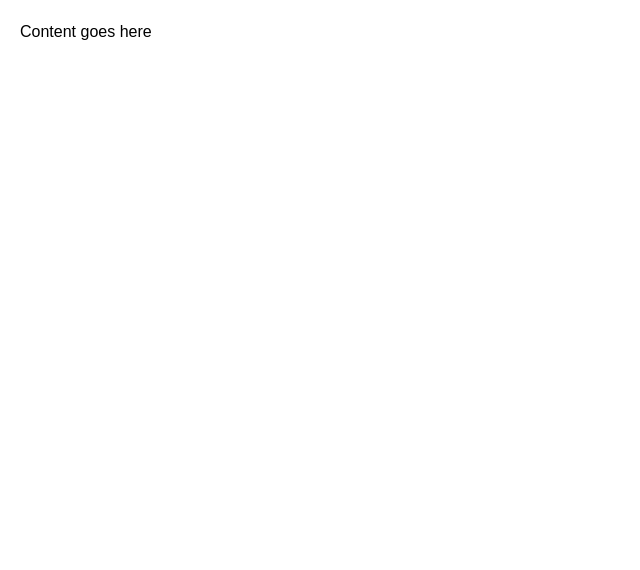
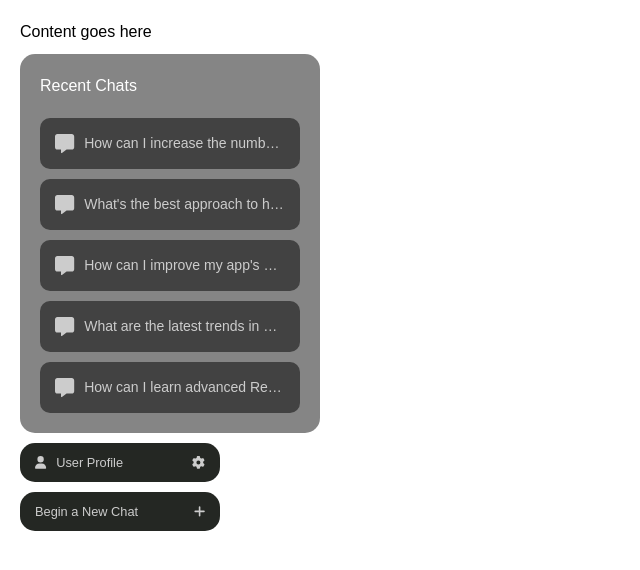
Before and after one commit to 1209kes/React-Session-TF, a React (Vite) app in the folder chat-project/: page /component in a window 1280 px wide. Shown: the top 570 px of the page, without its empty margins (0-640 px from the left). Built offline with nearby package versions, Linux system fonts and the light colour scheme.

Commit message:
step2,3: message & button

```diff
--- a/chat-project/package.json
+++ b/chat-project/package.json
@@ -10,6 +10,9 @@
     "preview": "vite preview"
   },
   "dependencies": {
+    "@fortawesome/fontawesome-svg-core": "^6.7.2",
+    "@fortawesome/free-solid-svg-icons": "^6.7.2",
+    "@fortawesome/react-fontawesome": "^0.2.2",
     "react": "^18.3.1",
     "react-dom": "^18.3.1",
     "react-router-dom": "^7.1.2"
--- /dev/null
+++ b/chat-project/src/components/MessageItem/MessageItem.jsx
@@ -0,0 +1,14 @@
+import styles from "./MessageItem.module.css";
+import { FontAwesomeIcon } from "@fortawesome/react-fontawesome";
+import { faMessage } from "@fortawesome/free-solid-svg-icons";
+
+const MessageItem = ({ message, onClick }) => {
+    return (
+        <div className={styles.messageItem} onClick={onClick}>
+            <FontAwesomeIcon icon={faMessage} className={styles.messageIcon} />
+            <span className={styles.messageText}>{message}</span>
+        </div>
+    );
+};
+
+export default MessageItem;
--- /dev/null
+++ b/chat-project/src/components/MessageItem/MessageItem.module.css
@@ -0,0 +1,28 @@
+.messageItem {
+    display: flex;
+    align-items: center;
+    gap: 10px;
+    background-color: #424242;
+    padding: 15px;
+    border-radius: 10px;
+    cursor: pointer;
+    transition: background-color 0.2s ease;
+}
+
+.messageItem:hover {
+    background-color: #444444;
+}
+
+.messageText {
+    flex-grow: 1;
+    color: #cccccc;
+    font-size: 14px;
+    white-space: nowrap;
+    overflow: hidden;
+    text-overflow: ellipsis;
+}
+
+.messageIcon {
+    font-size: 1.2rem;
+    color: #cccccc;
+}
--- /dev/null
+++ b/chat-project/src/components/MessageList/MessageList.jsx
@@ -0,0 +1,15 @@
+import styles from "./MessageList.module.css";
+import MessageItem from "../MessageItem/MessageItem";
+
+const MessageList = ({ messages, setSelectedChat }) => {
+    return (
+        <div className={styles.messageList}>
+            <div className={styles.messageTitle}>Recent Chats</div>
+            {messages.map((message, index) => (
+                <MessageItem key={index} message={message} onClick={() => setSelectedChat(index)} />
+            ))}
+        </div>
+    );
+};
+
+export default MessageList;
--- /dev/null
+++ b/chat-project/src/components/MessageList/MessageList.module.css
@@ -0,0 +1,16 @@
+.messageList {
+    display: flex;
+    flex-direction: column;
+    gap: 10px;
+    background-color: rgba(30, 30, 30, 0.54);
+    padding: 20px;
+    border-radius: 15px;
+    width: 300px;
+}
+
+.messageTitle {
+    font-size: 16px;
+    font-weight: 500;
+    color: #ffffff;
+    margin-bottom: 10px;
+}
--- /dev/null
+++ b/chat-project/src/components/shared/Button/Button.jsx
@@ -0,0 +1,15 @@
+import React from "react";
+import { FontAwesomeIcon } from "@fortawesome/react-fontawesome";
+import styles from "./Button.module.css";
+
+const Button = ({ label, onClick, leftIcon, rightIcon }) => {
+    return (
+        <button onClick={onClick} className={styles.button}>
+            {leftIcon && <FontAwesomeIcon icon={leftIcon} className={styles.icon} />}
+            <span className={styles.label}>{label}</span>
+            {rightIcon && <FontAwesomeIcon icon={rightIcon} className={styles.icon} />}
+        </button>
+    );
+};
+
+export default Button;
--- /dev/null
+++ b/chat-project/src/components/shared/Button/Button.module.css
@@ -0,0 +1,32 @@
+.button {
+    background-color: #242723;
+    color: #cccccc;
+    border: none;
+    border-radius: 15px;
+    padding: 10px 15px;
+    cursor: pointer;
+    width: 200px;
+    display: flex;
+    align-items: center;
+    justify-content: space-between;
+    gap: 10px;
+}
+
+.button:hover {
+    background-color: #3a3d38;
+    color: #ffffff;
+}
+
+.icon {
+    font-size: 0.8rem;
+    color: #cccccc;
+}
+
+.label {
+    flex-grow: 1;
+    text-align: left;
+    font-size: 0.8rem;
+    display: flex;
+    align-items: center;
+    gap: 8px;
+}
--- a/chat-project/src/pages/Component/Component.jsx
+++ b/chat-project/src/pages/Component/Component.jsx
@@ -1,8 +1,19 @@
 import React from "react";
+import MessageList from "../../components/MessageList/MessageList";
+import Button from "../../components/shared/Button/Button";
+import { faPlus, faUser, faCog } from "@fortawesome/free-solid-svg-icons";
 import styles from "./Component.module.css";
 import { showAlert } from "../../utils/Alert";
 
 const ComponentPage = () => {
+    const messages = [
+        "How can I increase the number of users?",
+        "What's the best approach to handle errors?",
+        "How can I improve my app's performance?",
+        "What are the latest trends in web development?",
+        "How can I learn advanced React patterns?",
+    ];
+
     const UserClick = () => {
         showAlert("안녕하세요! 유저 프로필입니다.");
     };
@@ -12,8 +23,13 @@ const ComponentPage = () => {
     };
 
     return (
-        <div className={styles.pageContainer}>
-            <main className={styles.content}>Content goes here</main>
+        <div className={styles.ageContainer}>
+            <main className={styles.content}>
+                Content goes here
+                <MessageList messages={messages} />
+                <Button label="User Profile" onClick={UserClick} leftIcon={faUser} rightIcon={faCog} />
+                <Button label="Begin a New Chat" onClick={ChatClick} rightIcon={faPlus} />
+            </main>
         </div>
     );
 };
```
Also changed, not shown: 1 other file (tests, documents, lock files or other folders).
